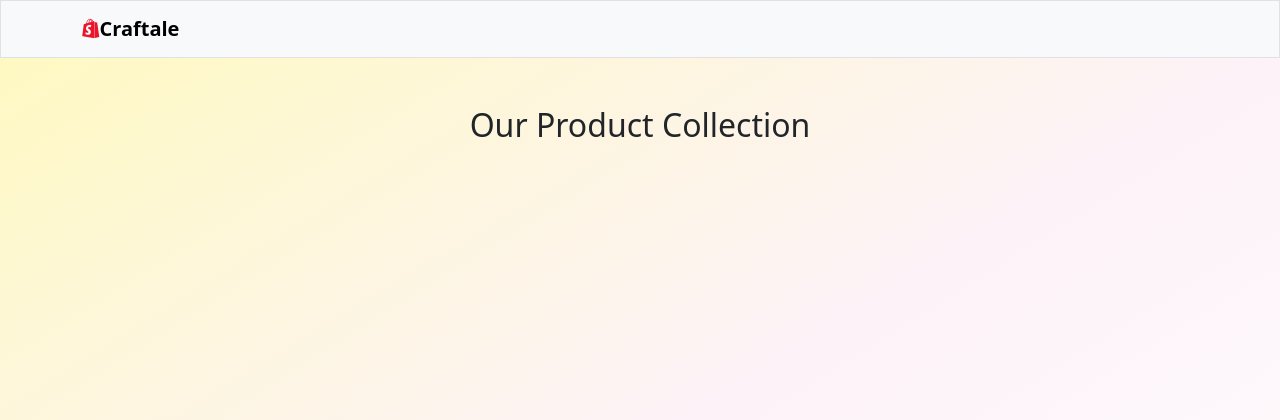
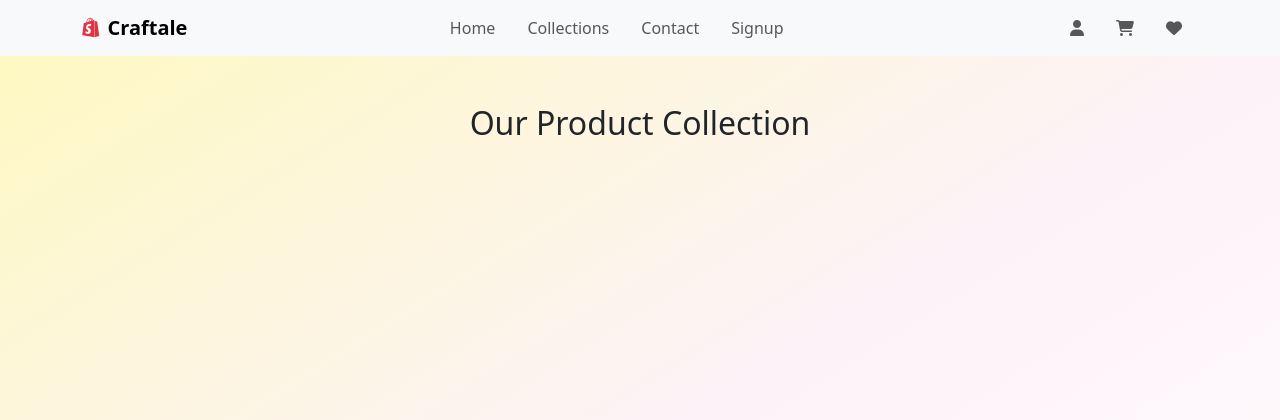
Before and after one commit to Thanzia/Ecommerce_django_app, a Django app: page /store/products/ in a window 1280 px wide. Shown: the top 420 px of the page. Run offline with Django 5.2, Linux system fonts and the light colour scheme; the visitor is signed in with stand-in values (Sample User, id 1); data that the repository does not hold is empty.

Commit message:
updation 8

```diff
--- a/user_app/templates/base.html
+++ b/user_app/templates/base.html
@@ -29,50 +29,47 @@
 
 <body>
 	<!-- NAVBAR -->
-	<nav class="navbar navbar-expand-lg navbar-light bg-light border shadow">
-		<div class="container">
+
+	<nav class="navbar navbar-expand-lg navbar-light bg-light shadow">
+		<div class="container d-flex justify-content-between align-items-center">
+
 			<!-- Brand -->
-			<a class="navbar-brand" href="{% url 'index' %}">
-				<i class="fa-brands fa-shopify" style="color:#e9162b;"></i><b>Craftale</b>
+			<a class="navbar-brand d-flex align-items-center gap-2" href="{% url 'index' %}">
+				<i class="fa-brands fa-shopify text-danger"></i>
+				<strong>Craftale</strong>
 			</a>
 
-			<!-- Hamburger -->
-			<button class="navbar-toggler" type="button" data-bs-toggle="collapse" data-bs-target="#mainNavbar"
-				aria-controls="mainNavbar" aria-expanded="false" aria-label="Toggle navigation">
-				<span class="navbar-toggler-icon"></span>
-			</button>
-
-			<!-- Menu -->
-			<div class="collapse navbar-collapse" id="mainNavbar">
-				<!-- Center links -->
-				<ul class="navbar-nav mx-auto mb-2 mb-lg-0">
-					<li class="nav-item"><a class="nav-link text-dark" href="{% url 'index' %}">Home</a></li>
-					<li class="nav-item"><a class="nav-link text-dark" href="{% url 'products_list' %}">Collections</a>
-					</li>
-					<li class="nav-item"><a class="nav-link text-dark" href="{% url 'contact' %}">Contact</a></li>
-					<li class="nav-item"><a class="nav-link text-dark" href="{% url 'signup' %}">Signup</a></li>
+			<!-- Center Menu -->
+			<ul class="navbar-nav flex-row flex-wrap mx-auto">
+				<li class="nav-item px-2"><a class="nav-link" href="{% url 'index' %}">Home</a></li>
+				<li class="nav-item px-2"><a class="nav-link" href="{% url 'products_list' %}">Collections</a></li>
+				<li class="nav-item px-2"><a class="nav-link" href="{% url 'contact' %}">Contact</a></li>
+				<li class="nav-item px-2 me-4"><a class="nav-link" href="{% url 'signup' %}">Signup</a></li>
+				<!-- 👈 space before icons -->
 			</ul>
 
-				<!-- Right links -->
-				<ul class="navbar-nav ms-auto mb-2 mb-lg-0">
-					<li class="nav-item"><a class="nav-link text-dark" href="#"><i
-								class="fa-solid fa-magnifying-glass"></i></a></li>
+			<!-- Right Icons -->
+			<ul class="navbar-nav flex-row flex-wrap">
+
 				{% if user.is_authenticated %}
-					<li class="nav-item"><a class="nav-link text-dark" href="{% url 'logout' %}"><i
+				<li class="nav-item px-2"><a class="nav-link" href="{% url 'logout' %}"><i
 							class="fa-solid fa-user"></i></a></li>
 				{% else %}
-					<li class="nav-item"><a class="nav-link text-dark" href="{% url 'login' %}">Login</a></li>
+				<li class="nav-item px-2"><a class="nav-link" href="{% url 'login' %}">Login</a></li>
 				{% endif %}
-					<li class="nav-item"><a class="nav-link text-dark" href="{% url 'cart_summary' %}"><i
+
+				<li class="nav-item px-2"><a class="nav-link" href="{% url 'cart_summary' %}"><i
 							class="fa-solid fa-cart-shopping"></i></a></li>
-					<li class="nav-item"><a class="nav-link text-dark" href="{% url 'wishlist' %}"><i
+				<li class="nav-item px-2"><a class="nav-link" href="{% url 'wishlist' %}"><i
 							class="fa-solid fa-heart"></i></a></li>
 			</ul>
-			</div>
+
 		</div>
 	</nav>
 
-	<!-- carousel -->
+
+
+	<!-- Carousel -->
 	{% block carousel %}
 	<div id="carouselExample" class="carousel slide">
 		<div class="carousel-inner">
```
Lines whose indentation alone changed are shown as unchanged.
